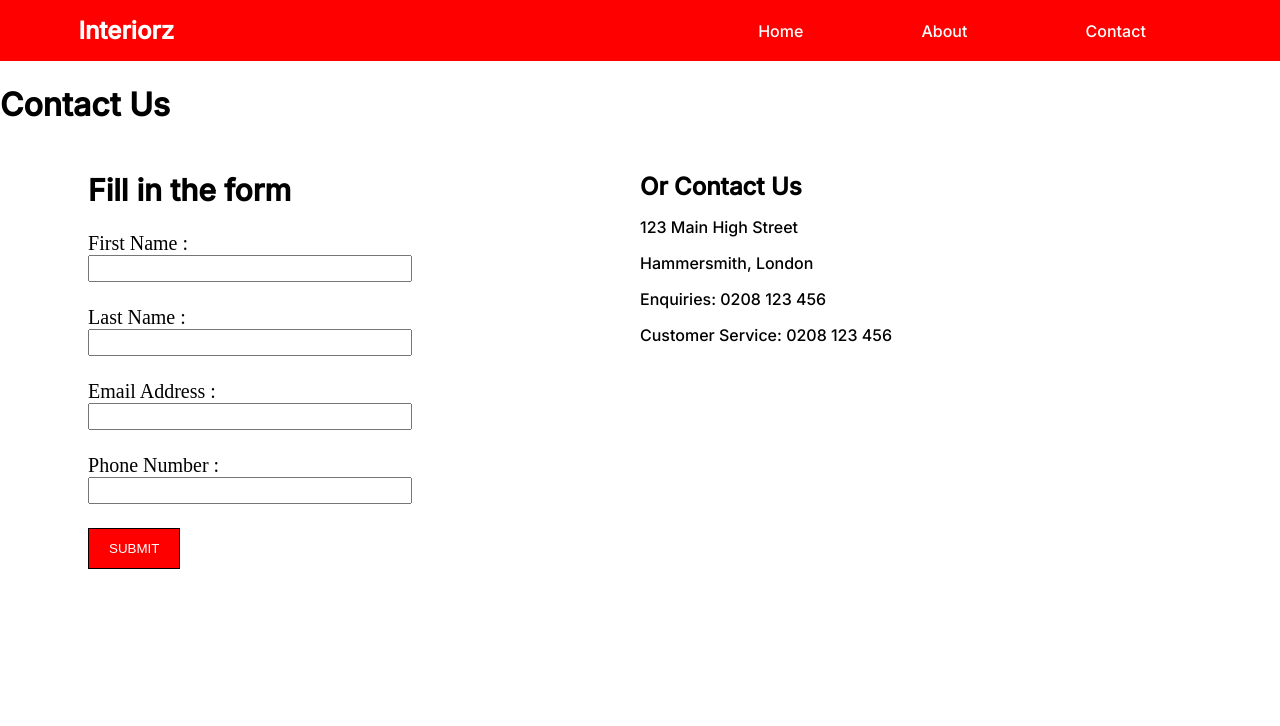
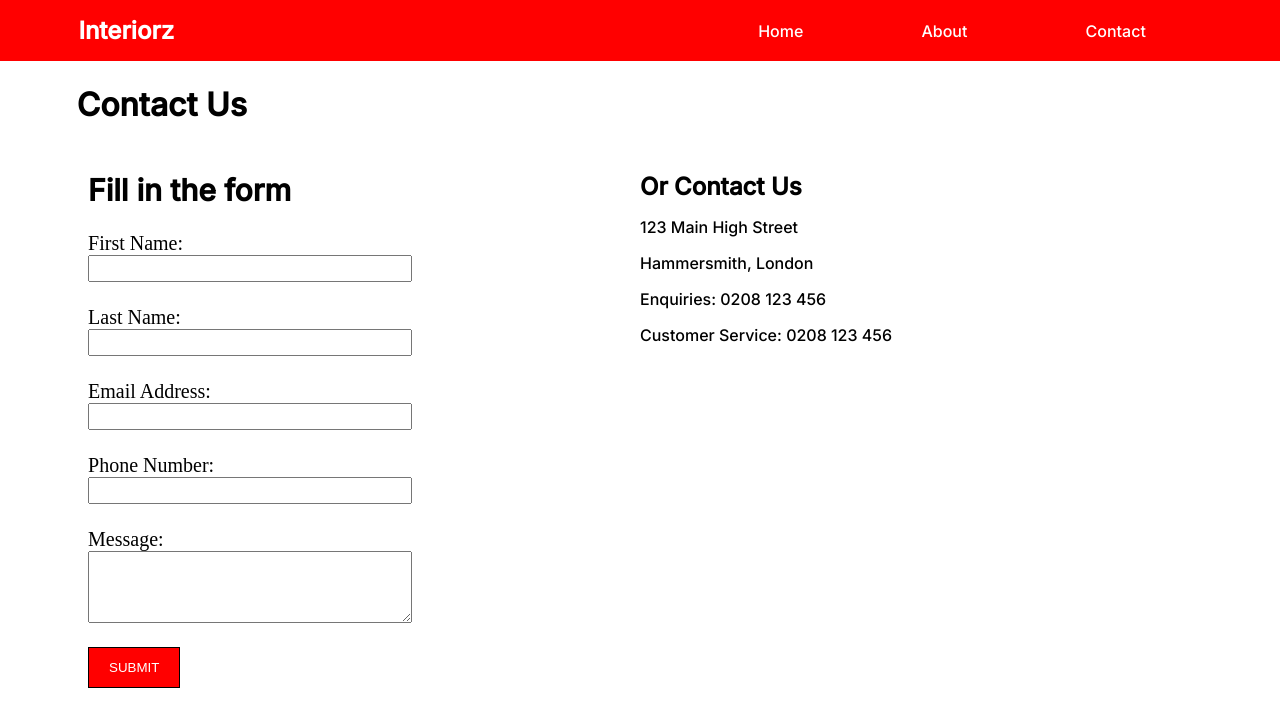
Before and after one commit to hamsame/interiorz, a React (Create React App) app: page /contact in a window 1280 px wide. Shown: the top 726 px of the page. Built offline with nearby package versions, Linux system fonts and the light colour scheme.

Commit message:
Added form validation and made website persist data to local storage

```diff
--- a/src/css/_contact.scss
+++ b/src/css/_contact.scss
@@ -39,10 +39,15 @@
     input {
       margin-bottom: 2vh;
       width: 60%;
-      padding: 4px 2rem;
+      padding: 4px 0.5rem;
       @media (max-width: 768px) {
         width: 70%;
       }
+    }
+    textarea {
+      width: 60%;
+      padding: 10px;
+      height: 9vh;
     }
   }
 }
--- a/src/css/global.css
+++ b/src/css/global.css
@@ -305,13 +305,19 @@ a:hover {
 .form > .form-control input {
   margin-bottom: 2vh;
   width: 60%;
-  padding: 4px 2rem;
+  padding: 4px 0.5rem;
 }
 
 @media (max-width: 768px) {
   .form > .form-control input {
     width: 70%;
   }
+}
+
+.form > .form-control textarea {
+  width: 60%;
+  padding: 10px;
+  height: 9vh;
 }
 
 .contact-details {
@@ -328,4 +334,8 @@ section {
   margin: 2vh auto;
   padding: 2rem 0;
 }
+
+.pageTitle {
+  margin-left: 6%;
+}
 /*# sourceMappingURL=global.css.map */
--- a/src/css/global.scss
+++ b/src/css/global.scss
@@ -44,3 +44,7 @@ section {
   margin: 2vh auto;
   padding: 2rem 0;
 }
+
+.pageTitle {
+  margin-left: 6%;
+}
--- a/src/pages/Contact.js
+++ b/src/pages/Contact.js
@@ -1,28 +1,105 @@
-import React from 'react'
+import React, { useState } from 'react'
 
 const Contact = () => {
+  const [shown, setShown] = useState(false)
+  const [person, setPerson] = useState({
+    firstName: '',
+    lastName: '',
+    email: '',
+    phone: '',
+    message: '',
+  })
+
+  const handleChange = (e) => {
+    e.preventDefault()
+    const [name, value] = [e.target.name, e.target.value]
+    const newItem = {
+      ...person,
+      [name]: value,
+    }
+    setPerson(newItem)
+  }
+
+  const handleSubmit = (e) => {
+    e.preventDefault()
+    window.localStorage.setItem('details', JSON.stringify(person))
+    setPerson({
+      firstName: '',
+      lastName: '',
+      email: '',
+      phone: '',
+      message: '',
+    })
+    showMessage()
+  }
+
+  const showMessage = () => {
+    setShown(true)
+    setTimeout(() => {
+      setShown(false)
+    }, 3000)
+  }
+
   return (
     <main>
-      <h1>Contact Us</h1>
+      <h1 className='pageTitle'>Contact Us</h1>
       <section className='form-area'>
         <article>
-          <form className='form'>
+          <form className='form' onSubmit={handleSubmit}>
             <h2>Fill in the form</h2>
+            {shown && (
+              <div>
+                <p>Form Submitted!</p>
+              </div>
+            )}
             <div className='form-control'>
-              <label htmlFor='firstName'>First Name :</label>
-              <input type='text' id='firstName' name='firstName' />
+              <label htmlFor='firstName'>First Name:</label>
+              <input
+                type='text'
+                id='firstName'
+                name='firstName'
+                value={person.firstName}
+                onChange={handleChange}
+              />
             </div>
             <div className='form-control'>
-              <label htmlFor='lastName'>Last Name :</label>
-              <input type='text' id='lastName' name='lastName' />
+              <label htmlFor='lastName'>Last Name:</label>
+              <input
+                type='text'
+                id='lastName'
+                name='lastName'
+                value={person.lastName}
+                onChange={handleChange}
+              />
             </div>
             <div className='form-control'>
-              <label htmlFor='email'>Email Address :</label>
-              <input type='email' id='email' name='email' />
+              <label htmlFor='email'>Email Address:</label>
+              <input
+                type='email'
+                id='email'
+                name='email'
+                value={person.email}
+                onChange={handleChange}
+              />
             </div>
             <div className='form-control'>
-              <label htmlFor='phone'>Phone Number :</label>
-              <input type='text' id='phone' name='phone' />
+              <label htmlFor='phone'>Phone Number:</label>
+              <input
+                type='text'
+                id='phone'
+                name='phone'
+                value={person.phone}
+                onChange={handleChange}
+              />
+            </div>
+            <div className='form-control'>
+              <label htmlFor='message'>Message:</label>
+              <textarea
+                name='message'
+                id='message'
+                value={person.message}
+                onChange={handleChange}
+              ></textarea>
             </div>
             <button className='submit-form' type='submit'>
               SUBMIT
```
Also changed, not shown: 1 other file (tests, documents, lock files or other folders).
